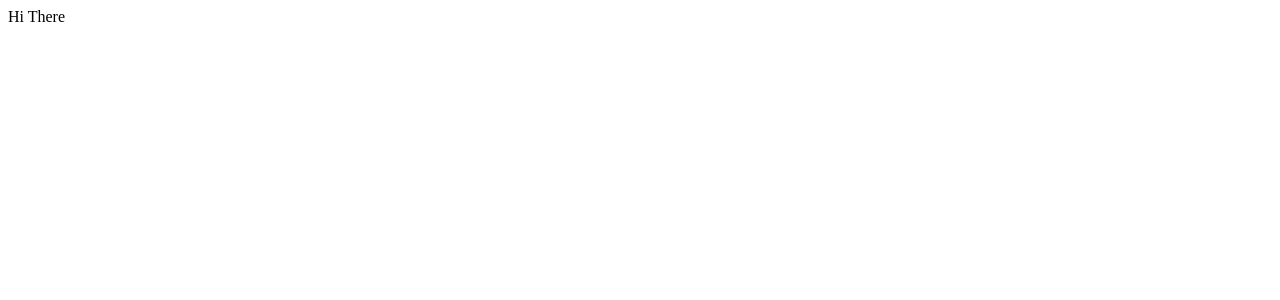
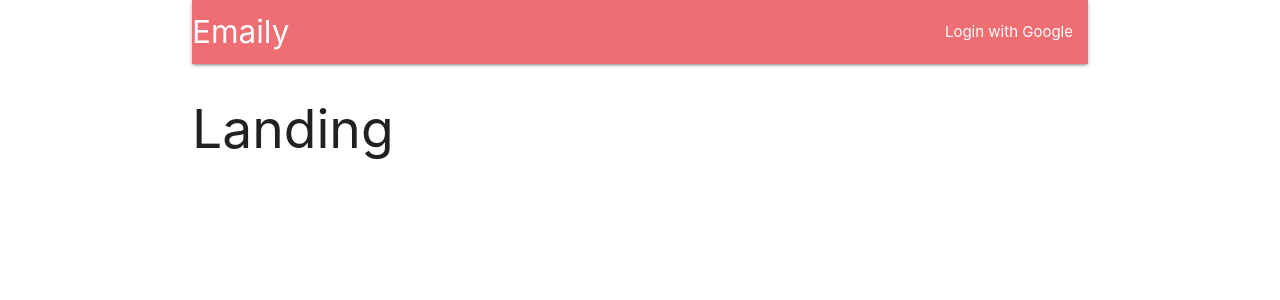
Before and after one commit to evantwidwell/email_server, a React (Create React App) app in the folder client/: page / in a window 1280 px wide. Shown: the top 300 px of the page. Built offline with nearby package versions, Linux system fonts and the light colour scheme.

Commit message:
adding header

```diff
--- a/client/package.json
+++ b/client/package.json
@@ -7,6 +7,7 @@
     "@testing-library/react": "^11.2.5",
     "@testing-library/user-event": "^12.8.3",
     "http-proxy-middleware": "^0.19.1",
+    "materialize-css": "^1.0.0-rc.2",
     "react": "^17.0.1",
     "react-dom": "^17.0.1",
     "react-redux": "^7.2.2",
--- a/client/src/components/App.js
+++ b/client/src/components/App.js
@@ -1,10 +1,24 @@
 import React from 'react';
+import { BrowserRouter, Route} from 'react-router-dom';
+import Header from './Header'
 
+
+const Landing = () => <h2>Landing</h2>
+const Dashboard = () => <h2>Dashboard</h2>
+const SurveyNew = () => <h2>SurveyNew</h2>
 
 const App = () => {
   return (
-    <div>
-      Hi There
+    <div className="container">
+
+      <BrowserRouter>
+        <div>
+        <Header />
+          <Route exact path="/" component={Landing} />
+          <Route exact path="/surveys" component={Dashboard} />
+          <Route path="/surveys/new" component={SurveyNew} />
+        </div>
+      </BrowserRouter>
     </div>
   );
 };
--- /dev/null
+++ b/client/src/components/Header.js
@@ -0,0 +1,18 @@
+import React, { Component } from 'react';
+
+class Header extends Component {
+  render() {
+    return(
+      <nav>
+      <div className="nav-wrapper">
+        <a href="/surveys" className="left brand-logo">Emaily</a>
+        <ul  className="right ">
+          <li><a>Login with Google</a></li>
+        </ul>
+      </div>
+    </nav>
+    )
+  }
+};
+
+export default Header;
--- a/client/src/index.js
+++ b/client/src/index.js
@@ -1,3 +1,4 @@
+import 'materialize-css/dist/css/materialize.min.css'
 import React from 'react';
 import ReactDOM from 'react-dom';
 
```
Also changed, not shown: 1 other file (tests, documents, lock files or other folders).
